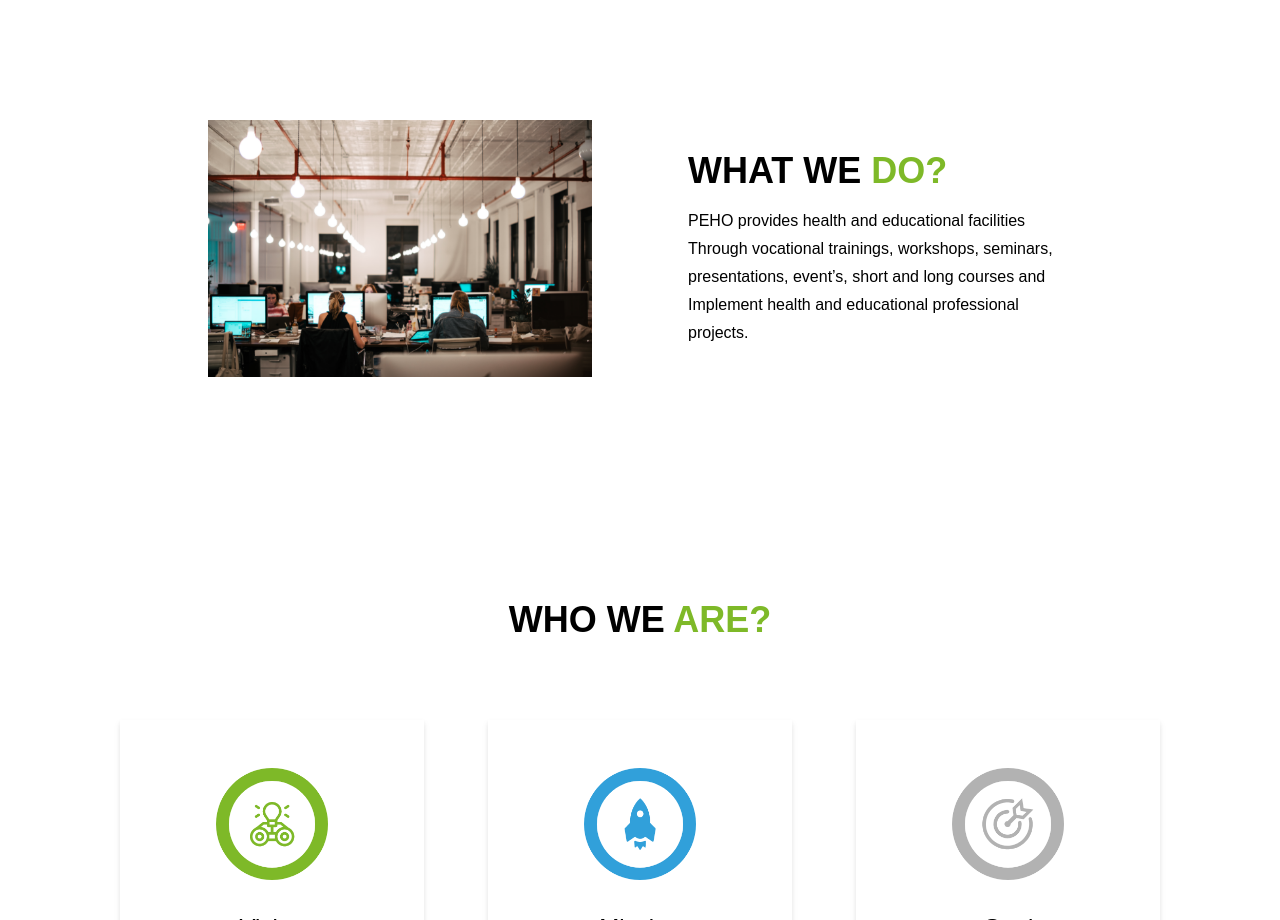
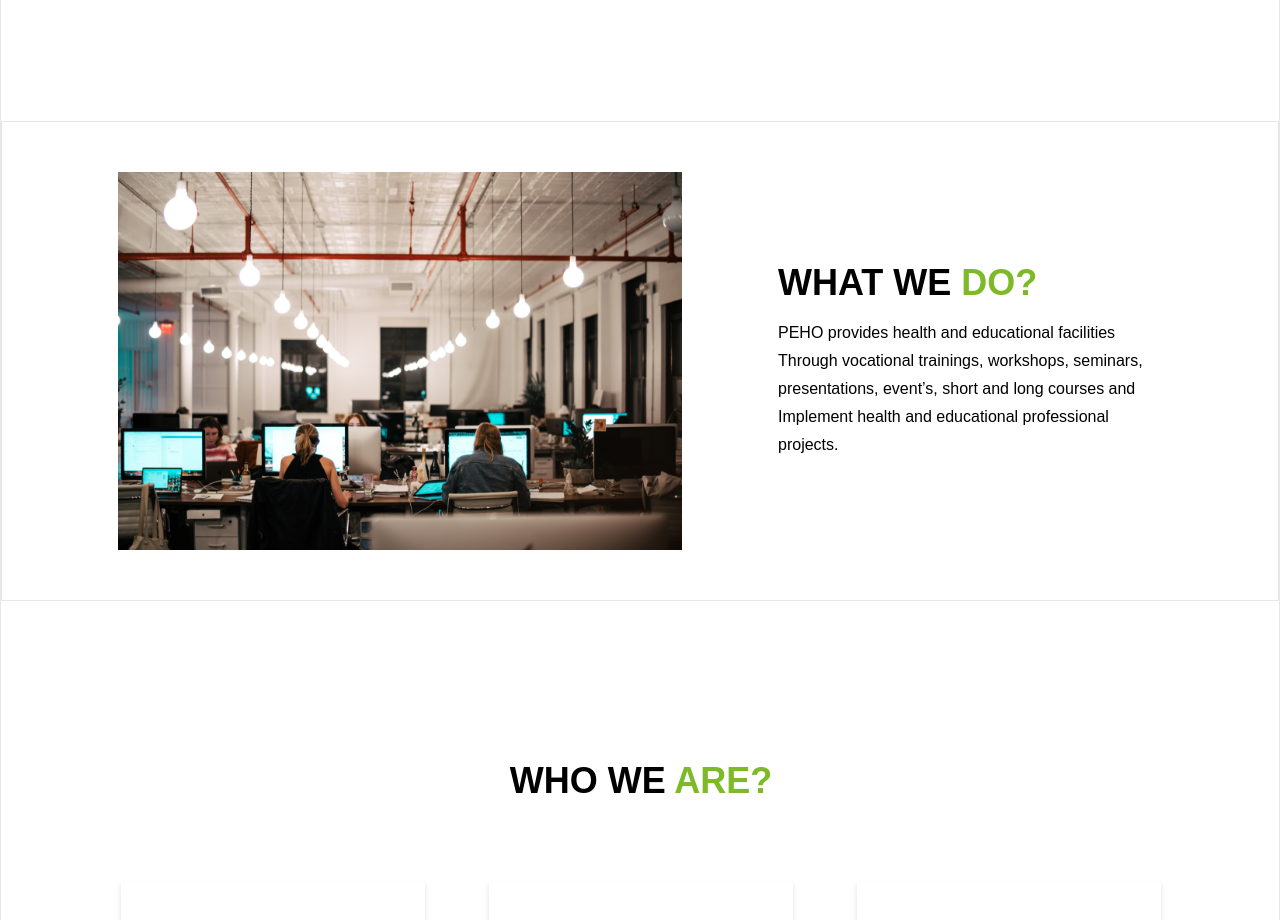
Before and after one commit to safi-n/peho-react, a React (Create React App) app: page / in a window 1280 px wide. Shown: the part 840-1760 px from the top of the page. Built offline with nearby package versions, Linux system fonts and the light colour scheme.

Commit message:
FEAT: changes in what we do section

```diff
--- a/src/App.css
+++ b/src/App.css
@@ -3,10 +3,20 @@
   font-family: "Poppins", sans-serif;
 }
 
+.mainColor {
+  color: #7EB928;
+}
+.secondaryColor {
+  color: #D34728;
+}
+.selected{
+  color: #D34728;
+}
+
+/* ------------------------- Navbar */
 .navbar a {
   cursor: pointer;
 }
-
 .navbar-container-white {
   background-color: white;
 }
@@ -18,7 +28,6 @@
 .home-hero-box{
   background-image: linear-gradient(90deg, #31a0da 55%, rgb(255, 255, 255) 40%);
 }
-
 .hero-mockup-box {
   background-image: url('./assets/PNG/birdMockup.png');
   background-size: cover;
@@ -27,43 +36,36 @@
 .hero-mockup-box img{
 width: 30em;
 }
-
+ /* what we do */
 .wwdContainer {
-  height: 20em;
-  width: 85%;
-  margin: auto;
+  height: 30em;
 }
-
-.mainColor {
-  color: #7EB928;
-}
-
 .wwa-container {
   height: 30em;
 }
-
+/* CEO message */
 .ceo-msg-content {
   width: 30em;
 }
-
 .ceo-img-box {
   background-image: url('./assets/PNG/ceoImgMockup.png');
   background-repeat: no-repeat;
 }
+.ceo-title {
+  background-color: #b2b2b2;
+}
 
-
+/* Who we are */
 .wwo-content {
   width: 45em;
 }
 
-.ceo-title {
-  background-color: #b2b2b2;
-}
-
+/* Our Partner */
 .partnerIcon {
   height: 4.8em;
 }
 
+/* Footer */
 .footer {
   background-color: #1B90D2;
 }
@@ -73,6 +75,8 @@ width: 30em;
   font-weight: 200;
 }
 
+
+/* ---------- About us page */
 .watof-mockup {
   background-image: url('./assets/PNG/watofMockupHero.png');
   height: 18em;
@@ -80,11 +84,11 @@ width: 30em;
   background-repeat: no-repeat;
   background-size: contain;
 }
-
 .watof-title {
   line-height: 1.4em;
 }
 
+/* PEHO Values */
 .value-box-image-accountabilty img {
   width: 2.8em;
 }
@@ -98,10 +102,7 @@ width: 30em;
   width: 3em;
 }
 
-.secondaryColor {
-  color: #D34728;
-}
-
+/* Our motive */
 .our-motive-mockup {
   width: 30em;
   background-image: url('./assets/PNG/ourMotiveMockup.png');
@@ -112,6 +113,7 @@ width: 30em;
 
 }
 
+/* We are changing */
 .wac-mockup {
   background-image: url('./assets/PNG/wacMockup.png');
   background-repeat: no-repeat;
@@ -119,7 +121,3 @@ width: 30em;
   width: 30em;
   height: 25em;
 }
-
-.selected{
-  color: #D34728;
-}
--- a/src/Pages/HomePage.jsx
+++ b/src/Pages/HomePage.jsx
@@ -14,7 +14,7 @@ import Footer from "../components/Footer";
 const HomePage = () => {
   return (
     <Fragment>
-      <div className="mx-auto w-screen">
+      <div className="mx-auto w-screen border">
         {/* HERO BANNER */}
         <div className="home-hero-container mb-40">
           <div className="home-hero-box flex flex-row items-center h-screen p-32">
@@ -35,9 +35,9 @@ const HomePage = () => {
 
         {/* WHAT WE DO */}
 
-        <div className="wwdContainer flex flex-col items-center">
+        <div className="wwdContainer border flex items-center justify-center">
           <div className="wwd-box flex flex-row items-center space-x-24">
-            <div className="wwd-pic w-96">
+            <div className="wwd-pic">
               <img src={wwdPicture} alt="What we do pic" />
             </div>
             <div className="wwd-text w-96 leading-7">
```
